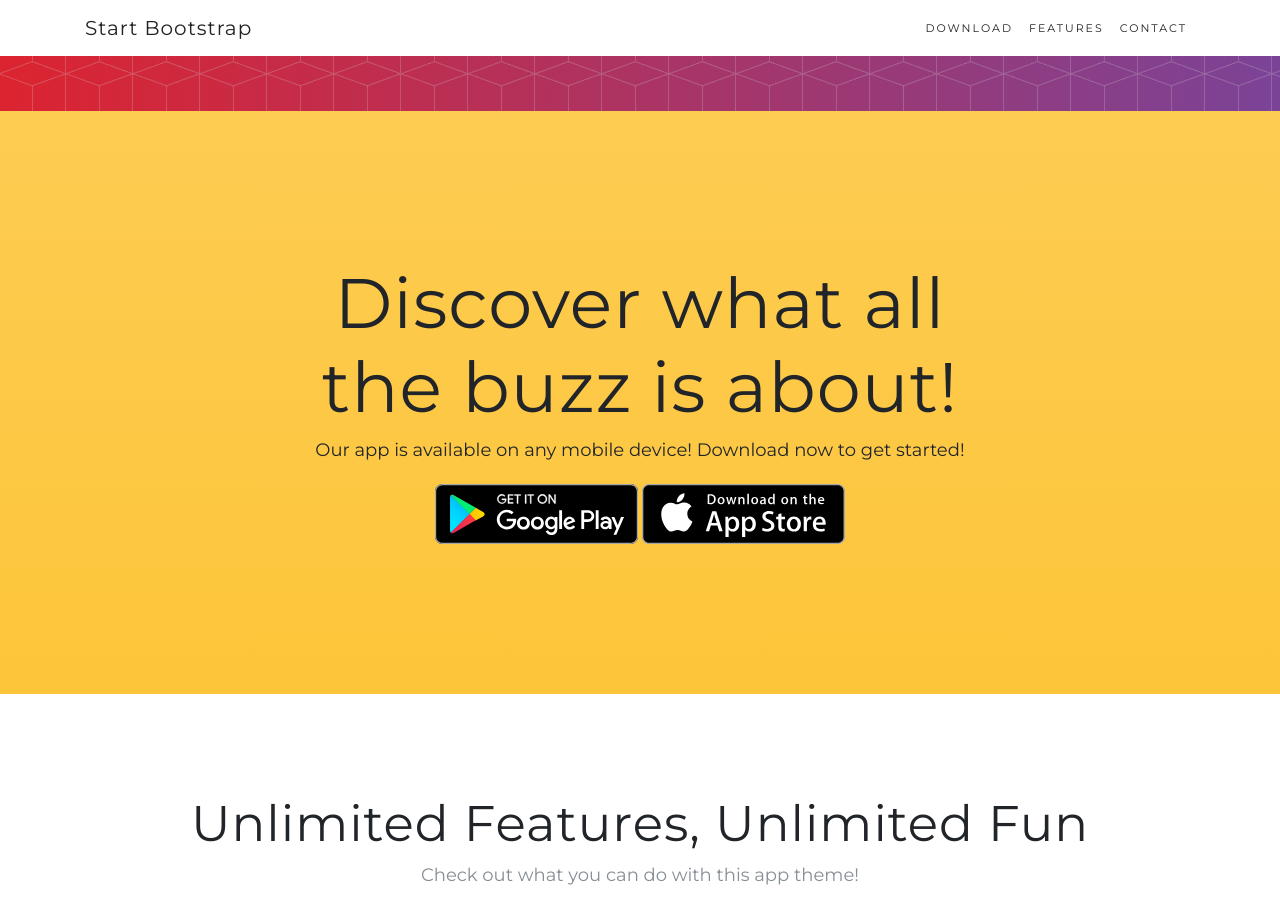
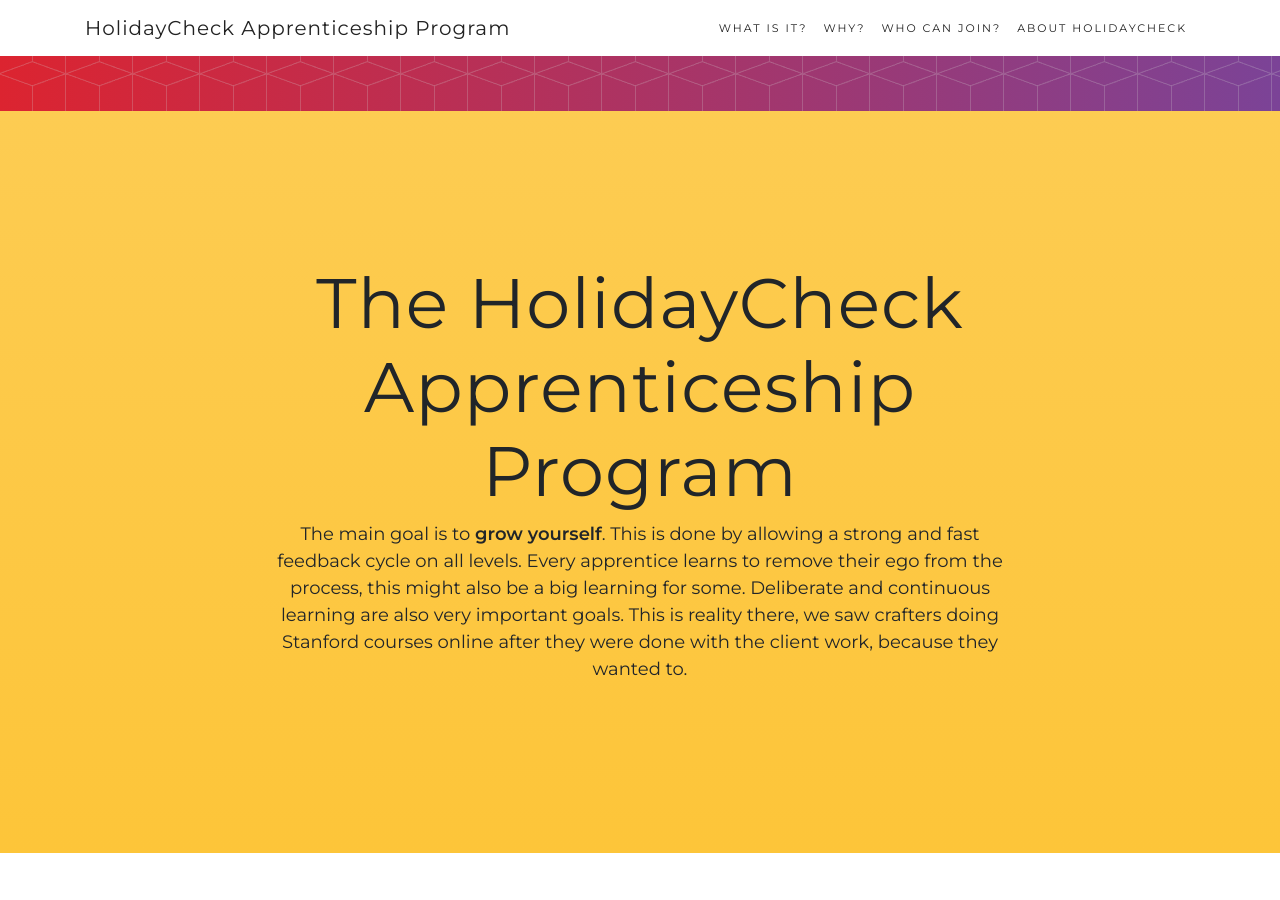
Before and after one commit to holidaycheck/apprenticeship, a Jekyll site: the page built from index.md, in a window 1280 px wide and 900 px high, scrolled down 789 px. Built offline with Jekyll 4.4.1, drawn with Linux system fonts in a browser that asks for light colours; nearby versions of some CDN libraries; some of the changed text lies outside the part shown.

Commit message:
First pieces of text.

```diff
--- a/_layouts/index.html
+++ b/_layouts/index.html
@@ -30,7 +30,7 @@
     <!-- Navigation -->
     <nav class="navbar navbar-expand-lg navbar-light fixed-top" id="mainNav">
       <div class="container">
-        <a class="navbar-brand js-scroll-trigger" href="#page-top">Start Bootstrap</a>
+        <a class="navbar-brand js-scroll-trigger" href="#page-top">HolidayCheck Apprenticeship Program</a>
         <button class="navbar-toggler navbar-toggler-right" type="button" data-toggle="collapse" data-target="#navbarResponsive" aria-controls="navbarResponsive" aria-expanded="false" aria-label="Toggle navigation">
           Menu
           <i class="fa fa-bars"></i>
@@ -38,13 +38,16 @@
         <div class="collapse navbar-collapse" id="navbarResponsive">
           <ul class="navbar-nav ml-auto">
             <li class="nav-item">
-              <a class="nav-link js-scroll-trigger" href="#download">Download</a>
+              <a class="nav-link js-scroll-trigger" href="#what-is-it">What is it?</a>
             </li>
             <li class="nav-item">
-              <a class="nav-link js-scroll-trigger" href="#features">Features</a>
+              <a class="nav-link js-scroll-trigger" href="#why">Why?</a>
             </li>
             <li class="nav-item">
-              <a class="nav-link js-scroll-trigger" href="#contact">Contact</a>
+              <a class="nav-link js-scroll-trigger" href="#features">Who can join?</a>
+            </li>
+            <li class="nav-item">
+              <a class="nav-link js-scroll-trigger" href="#features">About HolidayCheck</a>
             </li>
           </ul>
         </div>
@@ -56,8 +59,11 @@
         <div class="row h-100">
           <div class="col-lg-7 my-auto">
             <div class="header-content mx-auto">
-              <h1 class="mb-5">New Age is an app landing page that will help you beautifully showcase your new mobile app, or anything else!</h1>
-              <a href="#download" class="btn btn-outline btn-xl js-scroll-trigger">Start Now for Free!</a>
+              <h1 class="mb-5">
+                From Apprentice to Crafter. We support you in growing yourself, allow you to learn and
+                graduate.
+              </h1>
+              <a href="#what-is-it" class="btn btn-outline btn-xl js-scroll-trigger">Discover the HolidayCheck Apprenticeship?</a>
             </div>
           </div>
           <div class="col-lg-5 my-auto">
@@ -79,26 +85,24 @@
       </div>
     </header>
 
-    <section class="download bg-primary text-center" id="download">
+    <section class="download bg-primary text-center" id="what-is-it">
       <div class="container">
         <div class="row">
           <div class="col-md-8 mx-auto">
-            <h2 class="section-heading">Discover what all the buzz is about!</h2>
-            <p>Our app is available on any mobile device! Download now to get started!</p>
-            <div class="badges">
-              <a class="badge-link" href="#"><img src="img/google-play-badge.svg" alt=""></a>
-              <a class="badge-link" href="#"><img src="img/app-store-badge.svg" alt=""></a>
-            </div>
+            <h2 class="section-heading">The HolidayCheck Apprenticeship Program</h2>
+            <p>
+              The main goal is to <b>grow yourself</b>. This is done by allowing a strong and fast feedback cycle on all levels. Every apprentice learns to remove their ego from the process, this might also be a big learning for some. Deliberate and continuous learning are also very important goals. This is reality there, we saw crafters doing Stanford courses online after they were done with the client work, because they wanted to.
+            </p>
           </div>
         </div>
       </div>
     </section>
 
-    <section class="features" id="features">
+    <section class="features" id="why">
       <div class="container">
         <div class="section-heading text-center">
-          <h2>Unlimited Features, Unlimited Fun</h2>
-          <p class="text-muted">Check out what you can do with this app theme!</p>
+          <h2>Why?</h2>
+          <p class="text-muted">Why does HolidayCheck run an Apprenticeship Program?</p>
           <hr>
         </div>
         <div class="row">
```
